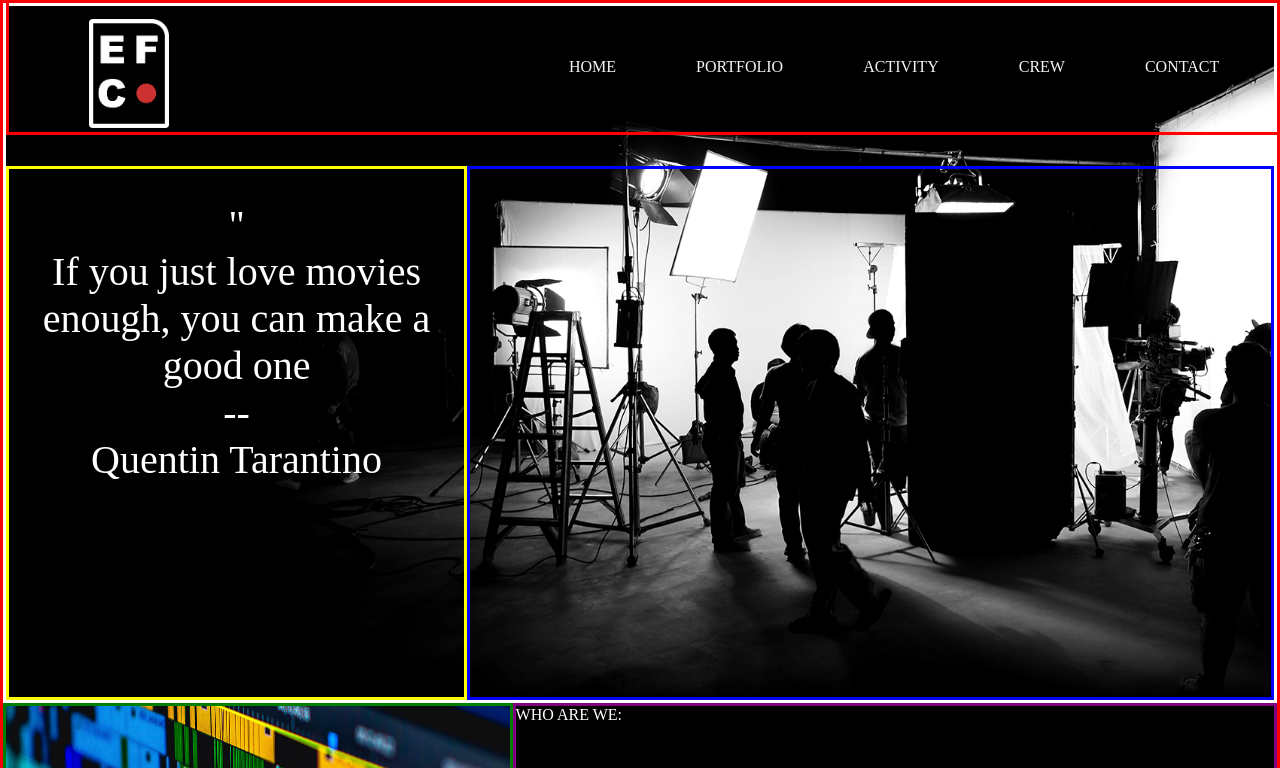
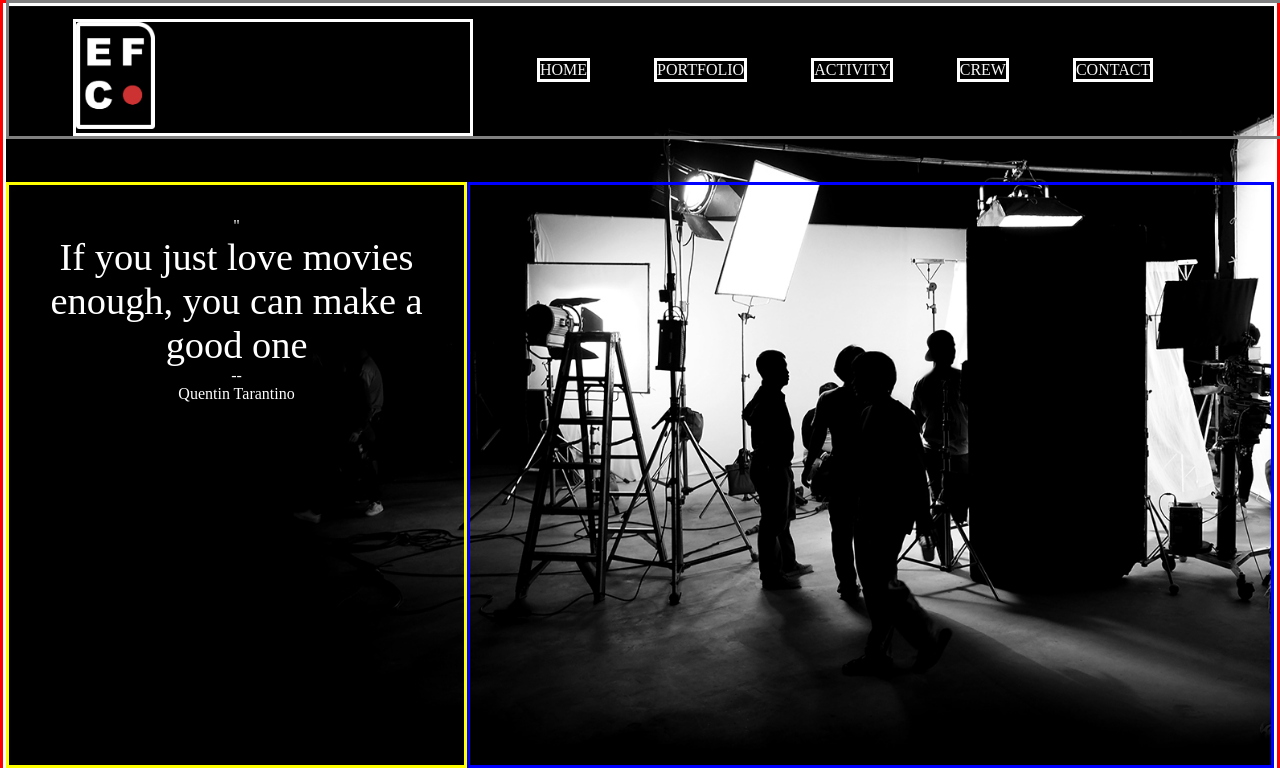
Before and after one commit to scienceguy0123/EFC_website, a website built with webpack: page index.html in a window 1280 px wide. Shown: the top 768 px of the page. Built offline with Linux system fonts and the light colour scheme.

Commit message:
before experiment

```diff
--- a/index.html
+++ b/index.html
@@ -46,7 +46,7 @@
 
         <div class="quote grid-object-2">
             <p>"</p>
-            <p>If you just love movies enough, you can make a good one</p>
+            <p class="actual-quote">If you just love movies enough, you can make a good one</p>
             <p>--</p>
             <p>Quentin Tarantino</p>
         </div>
--- a/src/_navigation.scss
+++ b/src/_navigation.scss
@@ -1,21 +1,26 @@
 nav{
-    position:absolute;
-    top:0%;
+     position:absolute;
+     top:0%;
+}
+.grid-object-1{
+    border:solid grey;
 }
 .flex-container {
+    width:100vw;
     grid-area: nav;
-    border:solid red;
+    //border:solid red;
     display:flex;
     align-items: center;
-    padding-right: 7rem;
-    padding-left: 5rem;
+    padding-right: 7vw;
+    padding-left: 5vw;
 
 
 
     .nav-item{
+        border:solid white;
+        list-style: none;
+        margin-right: 5vw;
 
-        list-style: none;
-        margin-right: 5rem;
         ;
         a{
             text-decoration: none;
--- a/src/index.scss
+++ b/src/index.scss
@@ -5,7 +5,7 @@
     box-sizing: border-box;
 }
 body{
-
+    height:auto;
     background-color: black;
     border:solid red;
 
@@ -17,7 +17,8 @@
 // }
 
 .grid-container{
-    height: 700px;
+    height: 60vw;
+    width: 100%;
     background-image: url("./image/set1.jpg") ;
     background-size:cover;
     background-repeat:no-repeat;
@@ -38,11 +39,14 @@
     grid-area: quote;
     border:solid yellow;
     color:white;
-    font-size:40px;
+
 
     text-align: center;
     padding:2rem;
 
+    .actual-quote{
+        font-size:3vw;
+    }
 }
 .grid-object-3{
     grid-area:other;
```
Also changed, not shown: dist/index.bundle.js, 2 other files.
